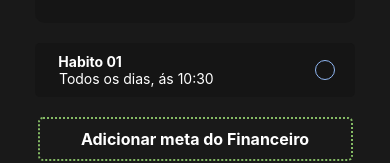
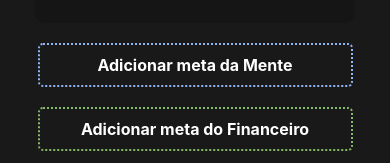
Before and after one commit to Guilherme-RNovaes/onebitlife, a React Native app: screen /Home in a window 390 px wide. Shown: the part 488-651 px from the top of the page. Built offline with nearby package versions, Linux system fonts and the light colour scheme.

Commit message:
Edição e criação dos hábitos

```diff
--- a/src/Pages/Home/index.jsx
+++ b/src/Pages/Home/index.jsx
@@ -11,7 +11,7 @@ import EditHabit from '../../Components/Home/EditHabit';
 function Home() {
 
   const navigation = useNavigation();
-  const [mindHabit, setMindHabit] = useState("Habito preenchido")
+  const [mindHabit, setMindHabit] = useState()
   const [moneyHabit, setMoneyHabit] = useState()
   const [bodyHabit, setBodyHabit] = useState()
   const [funHabit, setFunHabit] = useState()
@@ -29,17 +29,44 @@ function Home() {
                 <StatusBar />
                 {mindHabit ? (
                     <EditHabit
-                        habit={"Habito 01"}
-                        frequency={"Todos os dias, ás 10:30"}
-                        habitArea={"Mente"}
+                        habit={mindHabit?.habitName}
+                        frequency={`${mindHabit?.habitTime} - ${mindHabit?.habitFrequency}`}
+                        habitArea={mindHabit.habitArea}
                         checkColor="#90B7F3"
                     />
                 ) : (
                     <CreateHabit habitArea="Mente" borderColor="#90B7F3" />
                 )}
+                {moneyHabit ? (
+                    <EditHabit
+                        habit={moneyHabit?.habitName}
+                        frequency={`${moneyHabit?.habitTime} - ${moneyHabit?.habitFrequency}`}
+                        habitArea={moneyHabit.habitArea}
+                        checkColor="#85BB65"
+                    />
+                ) : (
                     <CreateHabit habitArea="Financeiro" borderColor="#85BB65" />
+                )}
+                {bodyHabit ? (
+                    <EditHabit
+                        habit={bodyHabit?.habitName}
+                        frequency={`${bodyHabit?.habitTime} - ${bodyHabit?.habitFrequency}`}
+                        habitArea={bodyHabit.habitArea}
+                        checkColor="#FF0044"
+                    />
+                ) : (
                     <CreateHabit habitArea="Corpo" borderColor="#FF0044" />
+                )}
+                {funHabit ? (
+                    <EditHabit
+                        habit={funHabit?.habitName}
+                        frequency={`${funHabit?.habitTime} - ${funHabit?.habitFrequency}`}
+                        habitArea={funHabit.habitArea}
+                        checkColor="#FE7F23"
+                    />
+                ) : (
                     <CreateHabit habitArea="Humor" borderColor="#FE7F23" />
+                )}
             </View>
             <Text
                 style={styles.explanationText}
```
